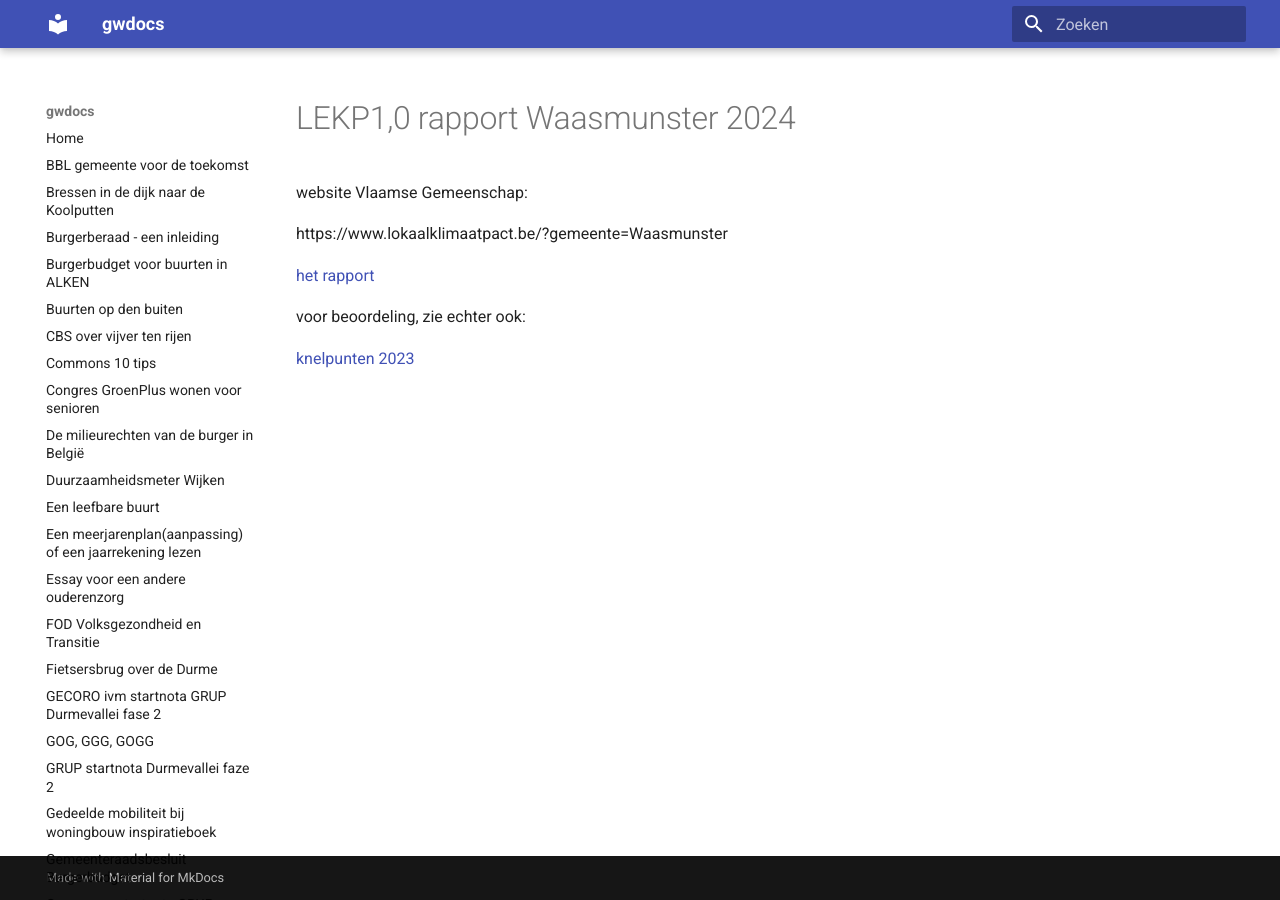
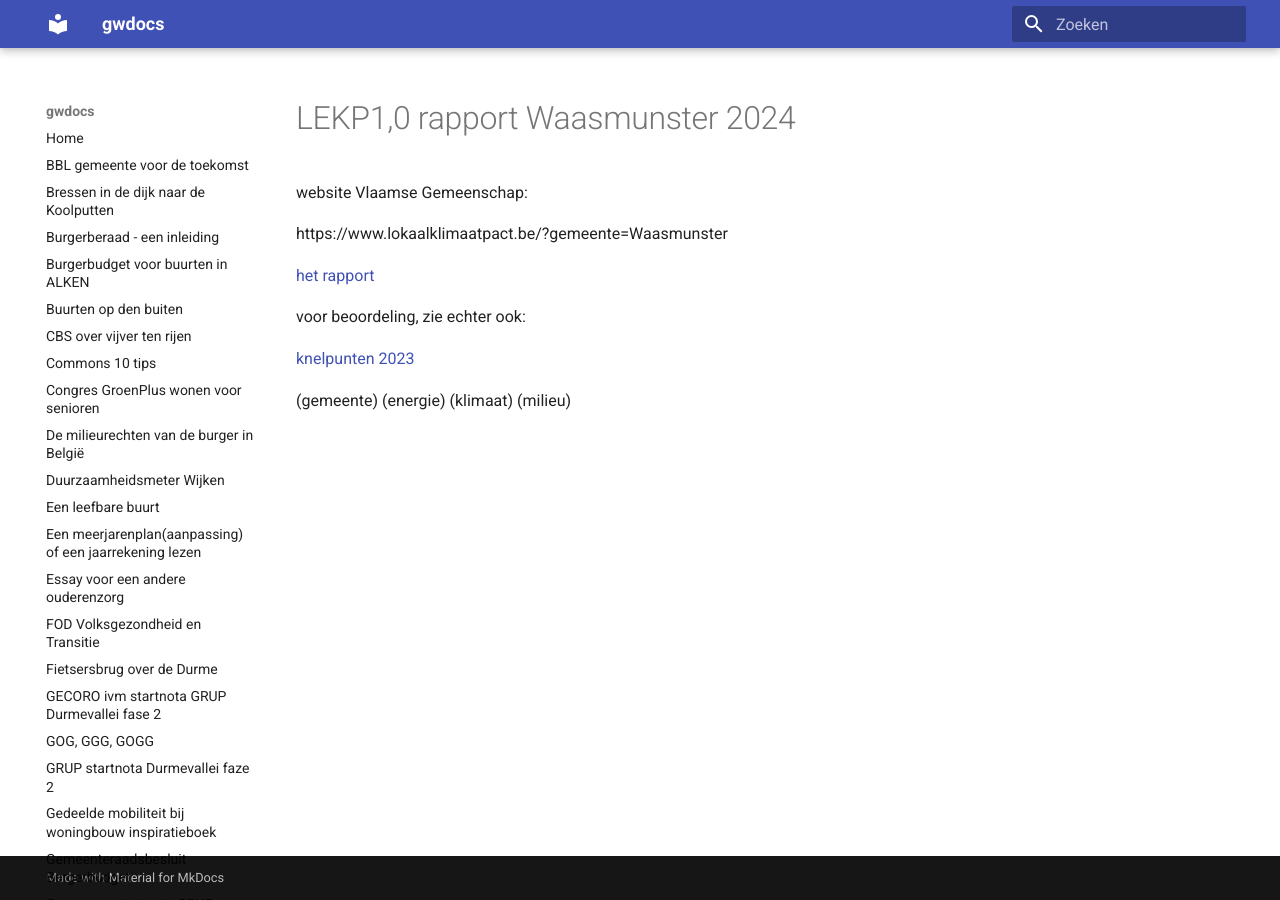
Before and after one commit to groenwaasmunster/gwdocs, an MkDocs documentation site: the page built from docs/LEKP1,0 rapport Waasmunster 2024.md, in a window 1280 px wide. Built offline with MkDocs 1.6.1 and Material for MkDocs 9.7.7, drawn with Linux system fonts in a browser that asks for light colours.

Commit message:
Update LEKP1,0 rapport Waasmunster 2024.md

```diff
--- a/docs/LEKP1,0 rapport Waasmunster 2024.md
+++ b/docs/LEKP1,0 rapport Waasmunster 2024.md
@@ -7,3 +7,5 @@ https://www.lokaalklimaatpact.be/?gemeente=Waasmunster
 voor beoordeling, zie echter ook:
 
 [knelpunten 2023](/best/LEKP%2013%20knelpunten.pdf)
+
+(gemeente) (energie) (klimaat) (milieu)
```
